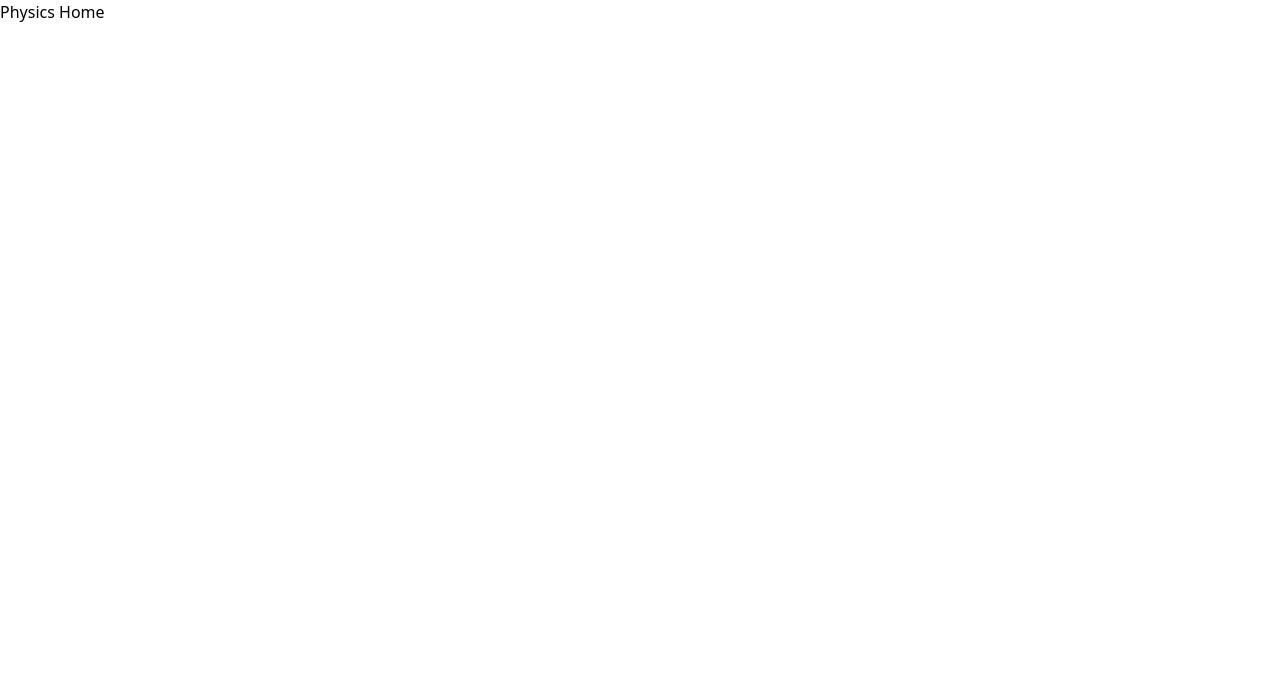
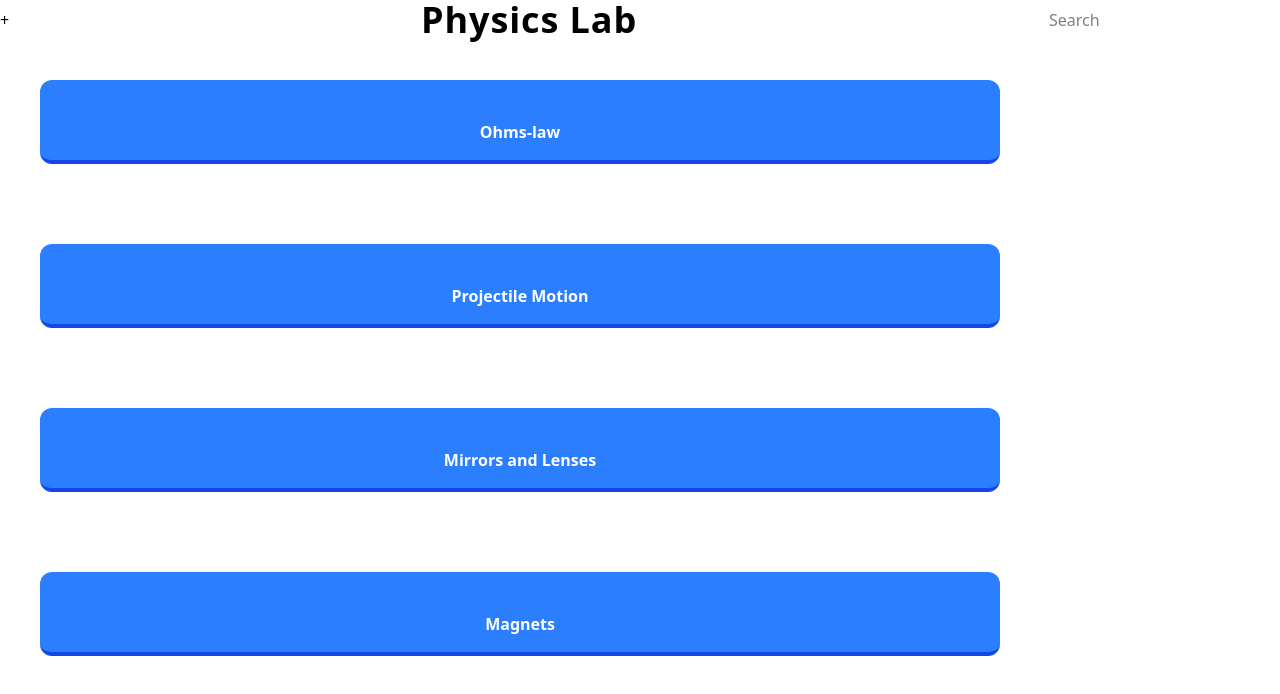
Before and after one commit to Praful-B/home-lab, a React (Vite) app in the folder home-lab/: page /physicsHome in a window 1280 px wide. Shown: the top 694 px of the page. Built offline with nearby package versions, Linux system fonts and the light colour scheme.

Commit message:
added dynamic way  to display default experiments

```diff
--- /dev/null
+++ b/home-lab/src/assets/data/commonPhysicsExperiments.ts
@@ -0,0 +1,22 @@
+export const commonPhysicsExperiments = [
+  {
+    name: "Ohms-law",
+    title: "BEEE",
+    difficulty: "basic",
+  },
+  {
+    name: "Projectile Motion",
+    title: "classical Physics",
+    difficulty: "basic",
+  },
+  {
+    name: "Mirrors and Lenses",
+    title: "Optics and reflections",
+    difficulty: "basic",
+  },
+  {
+    name: "Magnets",
+    title: "magnets",
+    level: "basics",
+  },
+];
--- a/home-lab/src/pages/PhysicsHome.tsx
+++ b/home-lab/src/pages/PhysicsHome.tsx
@@ -1,7 +1,14 @@
+import { commonPhysicsExperiments } from "../assets/data/commonPhysicsExperiments";
+import DefaultExperimentButton from "../components/DefaultExpeimentButton";
+import NavBar from "../components/NavBar";
+
 function PhysicsHome() {
   return (
     <>
-      <h1>Physics Home</h1>
+      <NavBar currentPage="PhysicsHome" />
+      {commonPhysicsExperiments.map((exp) => (
+        <DefaultExperimentButton text={exp.name} b_type="rectangle" to="/" />
+      ))}
     </>
   );
 }
```
